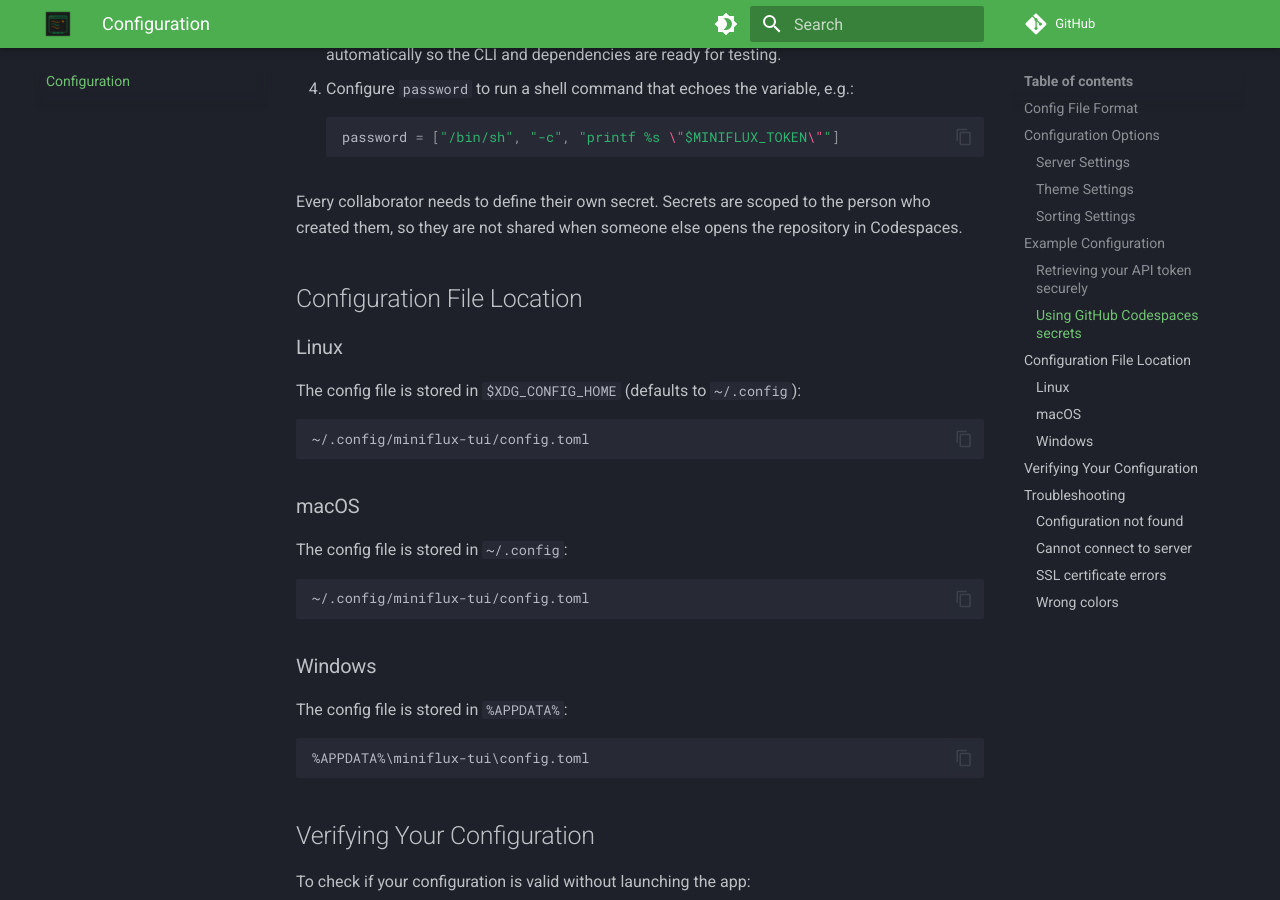
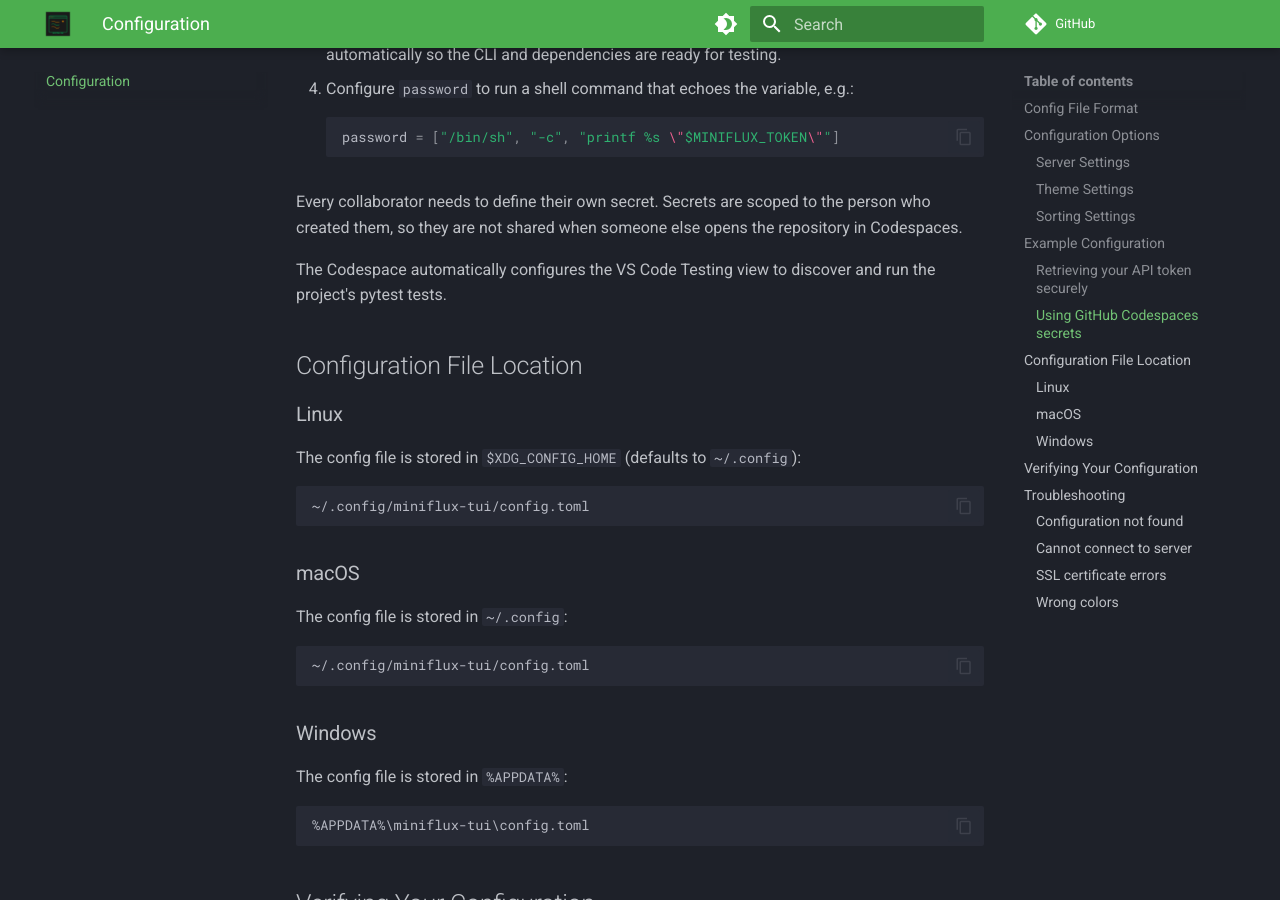
Before and after one commit to reuteras/miniflux-tui-py, an MkDocs documentation site: the page built from docs/configuration.md, in a window 1280 px wide and 900 px high, scrolled down 2323 px. Built offline with MkDocs 1.6.1 and Material for MkDocs 9.7.7, drawn with Linux system fonts in a browser that asks for light colours; comment, search, counter and statistics services are not loaded.

Commit message:
ci: preconfigure pytest testing in codespaces

```diff
--- a/docs/configuration.md
+++ b/docs/configuration.md
@@ -108,6 +108,9 @@ Every collaborator needs to define their own secret. Secrets are scoped to the
 person who created them, so they are not shared when someone else opens the
 repository in Codespaces.
 
+The Codespace automatically configures the VS Code Testing view to discover and
+run the project's pytest tests.
+
 ## Configuration File Location
 
 ### Linux
```
Also changed, not shown: README.md (+3 -0 lines), 1 other file.
